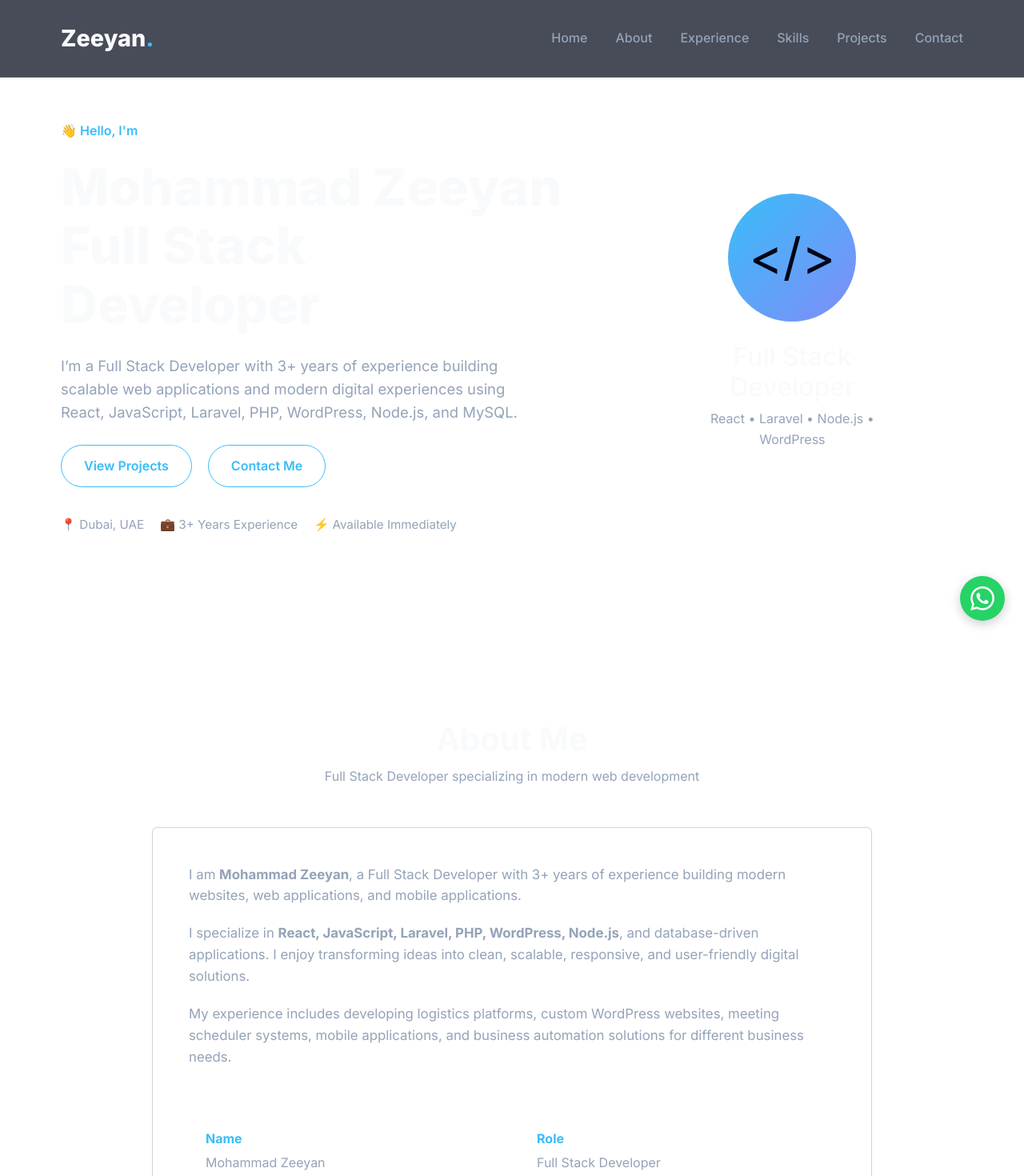
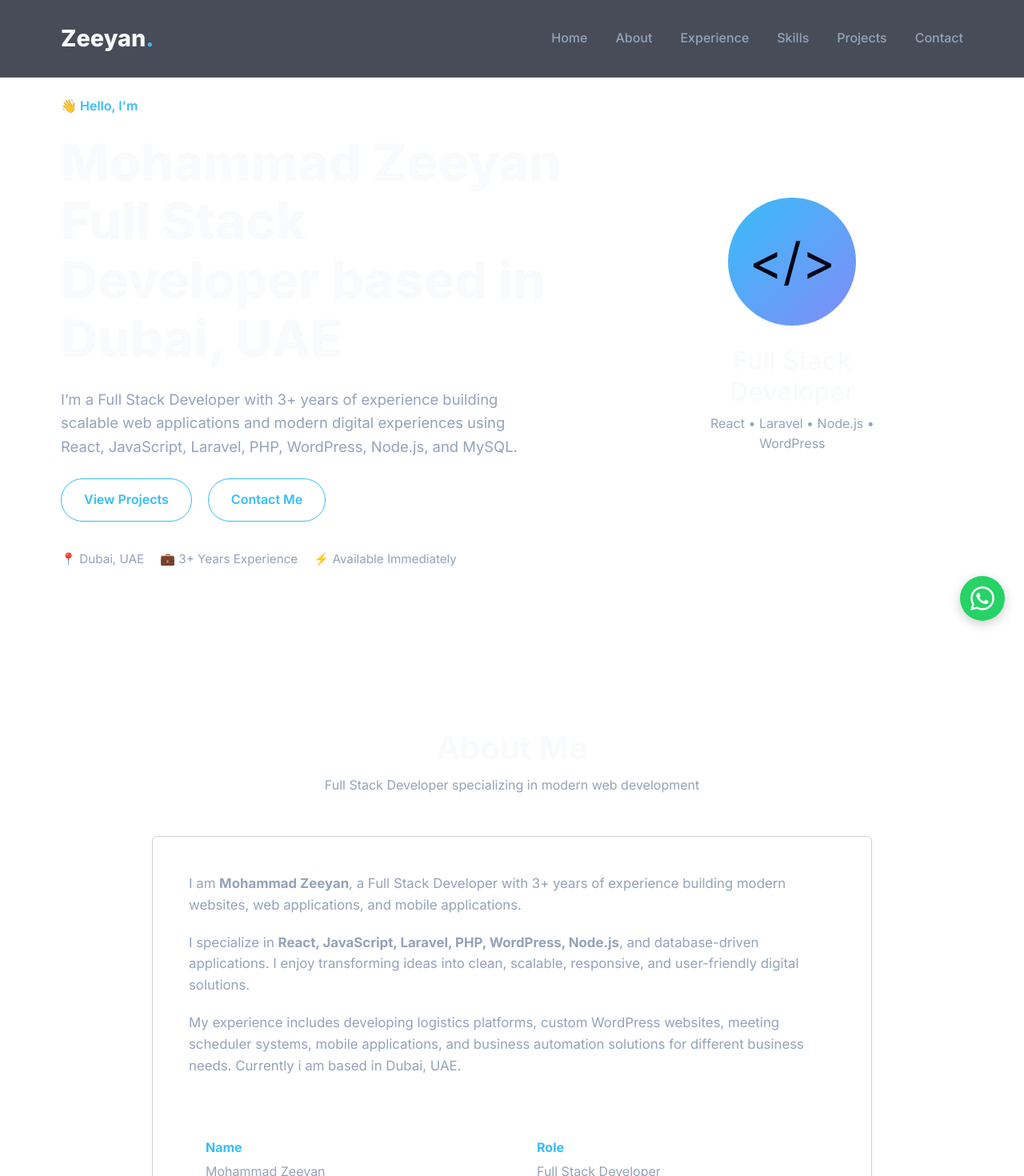
Before and after one commit to zeeyan23/my_portflio, a React (Vite) app: page / in a window 1280 px wide. Shown: the top 1470 px of the page at 80% size. Built offline with nearby package versions, Linux system fonts and the light colour scheme.

Commit message:
updated sep

```diff
--- a/index.html
+++ b/index.html
@@ -14,7 +14,7 @@
       gtag('config', 'G-VD9L877WHG');
     </script>
     <link href="https://cdn.jsdelivr.net/npm/bootstrap@5.3.2/dist/css/bootstrap.min.css" rel="stylesheet">
-    <title>Mohammad Zeeyan | Software Developer</title>
+    <title>Mohammad Zeeyan — Full Stack Developer in Dubai, UAE</title>
     <meta name="description" content="Mohammad Zeeyan is a Software Developer specializing in React, JavaScript, PHP, Laravel, WordPress, and modern web development."/>
     <meta name="author" content="Mohammad Zeeyan" />
     <meta name="keywords" content="Mohammad Zeeyan, Software Developer, React Developer, PHP Developer, Laravel Developer, WordPress Developer, Web Developer, Dubai"/>
@@ -22,7 +22,7 @@
     <meta property="og:title" content="Mohammad Zeeyan | Full Stack Developer" />
     <meta
       property="og:description"
-      content="Portfolio of Mohammad Zeeyan — Full Stack Developer specializing in React, Laravel, PHP, WordPress and modern web development."
+      content="Portfolio of Mohammad Zeeyan — Full Stack Developer specializing in React, Laravel, PHP, WordPress and modern web development. Dubai/UAE + React/Laravel/PHP"
     />
 
     <meta property="og:type" content="website" />
--- a/src/components/About.jsx
+++ b/src/components/About.jsx
@@ -25,6 +25,7 @@ function About() {
             My experience includes developing logistics platforms, custom
             WordPress websites, meeting scheduler systems, mobile applications,
             and business automation solutions for different business needs.
+            Currently i am based in Dubai, UAE.
           </p>
 
           <div className="about-details">
--- a/src/components/Contact.jsx
+++ b/src/components/Contact.jsx
@@ -16,6 +16,7 @@ function Contact() {
           </p>
 
           <div className="contact-links">
+
             <a
               href="mailto:zeeyanraza444@gmail.com"
               aria-label="Email Mohammad Zeeyan"
@@ -27,7 +28,7 @@ function Contact() {
               href="tel:+971562539244"
               aria-label="Call Mohammad Zeeyan"
             >
-              +971 56 253 9244
+              📞 +971 56 253 9244
             </a>
 
             <a
@@ -36,12 +37,17 @@ function Contact() {
               rel="noopener noreferrer"
               aria-label="Visit Mohammad Zeeyan on LinkedIn"
             >
-              LinkedIn Profile
+              💼 LinkedIn Profile
             </a>
+
+            <span aria-label="Location">
+              📍 Dubai, UAE
+            </span>
+
           </div>
 
           <a
-            href="mailto:zeeyanra444@gmail.com"
+            href="mailto:zeeyanraza444@gmail.com"
             className="btn"
             aria-label="Send an email to Mohammad Zeeyan"
           >
--- a/src/components/Hero.jsx
+++ b/src/components/Hero.jsx
@@ -13,7 +13,7 @@ function Hero() {
             Mohammad Zeeyan
             <br />
             <span className="gradient-text">
-              Full Stack Developer
+              Full Stack Developer based in Dubai, UAE
             </span>
           </h1>
 
```
